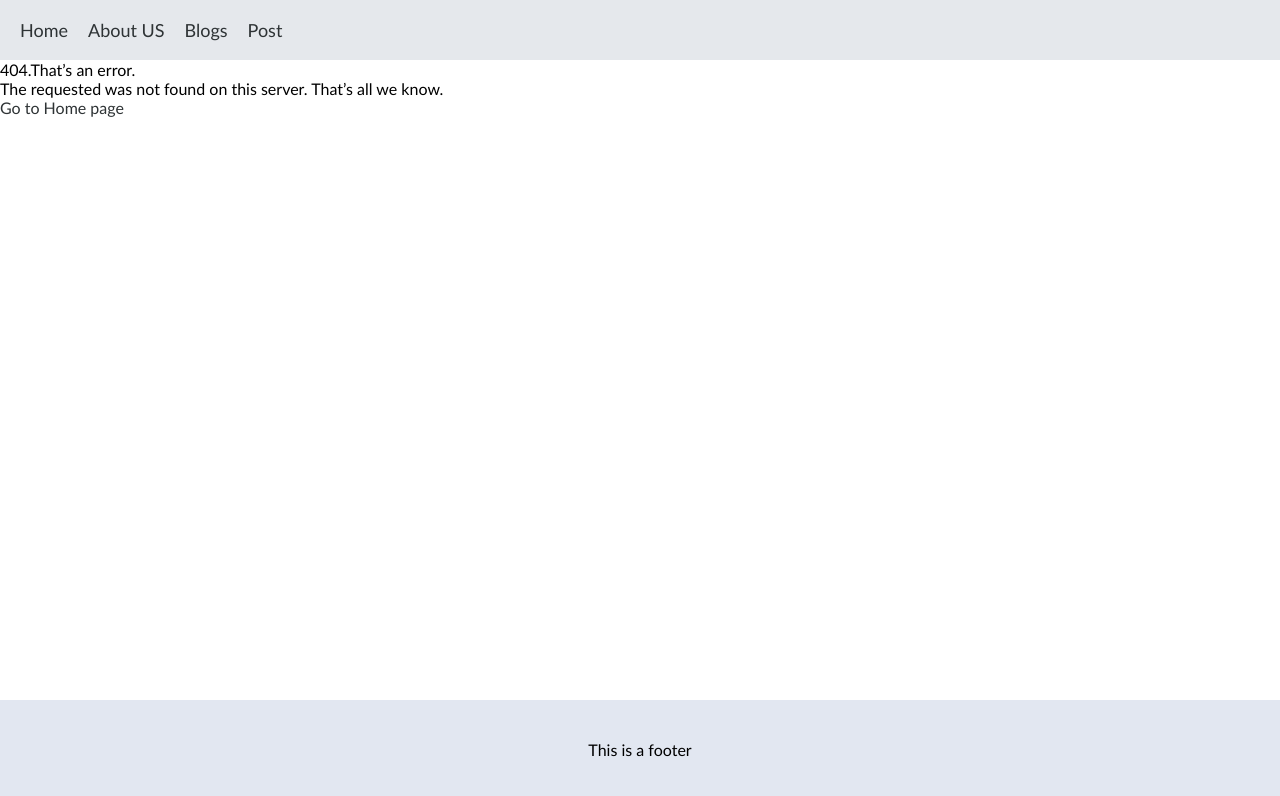
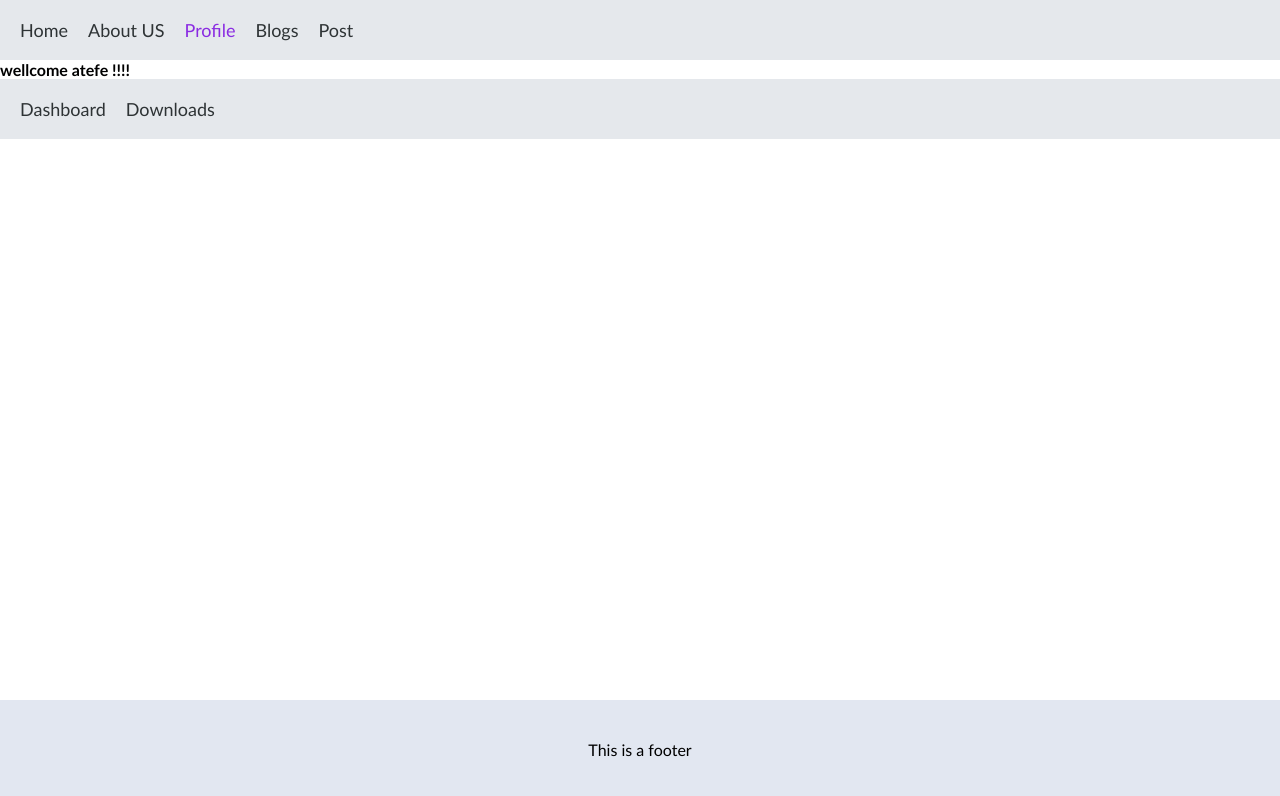
Before and after one commit to Atefeh-MN/SPA, a React (Create React App) app: page /profile in a window 1280 px wide. Before the commit this address had no page. Shown: the top 796 px of the page. Built offline with nearby package versions, Linux system fonts and the light colour scheme.

Commit message:
add profile and test nested route

```diff
--- a/package.json
+++ b/package.json
@@ -6,6 +6,7 @@
     "@testing-library/jest-dom": "^5.15.0",
     "@testing-library/react": "^11.2.7",
     "@testing-library/user-event": "^12.8.3",
+    "query-string": "^7.0.1",
     "react": "^17.0.2",
     "react-dom": "^17.0.2",
     "react-router-dom": "^4.3.1",
--- a/src/components/Blog.js
+++ b/src/components/Blog.js
@@ -1,13 +1,17 @@
 import { Link } from "react-router-dom";
+import queryString from 'query-string'
 
-const Blog = (props) => {
-    const id = props.match.params.id ;
+const Blog = ({location,match}) => {
+
+    const parsed = queryString.parse(location.search);
+    console.log(parsed);
+    const id = match.params.id ;
     return (
         <div>
             <h2>Blogs details -{id}</h2>
             <Link to='/blogs'>Go to Blogs pages</Link>
             <br/>
-            <Link to={`/blogs/${parseInt(id)+1}`}>Go to next page</Link>
+            <Link to={ `/blogs/${parseInt(id) + 1}` }>Go to next page</Link>
         </div>
      );
 }
--- /dev/null
+++ b/src/components/Dashboard.js
@@ -0,0 +1,8 @@
+
+const Dashboard = () => {
+    return (<>
+    <h4>This is dashboard</h4>
+    </>);
+}
+
+export default Dashboard;
--- /dev/null
+++ b/src/components/Downloads.js
@@ -0,0 +1,8 @@
+
+const Downloads = () => {
+    return (<>
+        <h4>This is Downloads</h4>
+    </>);
+}
+
+export default Downloads;
--- a/src/components/Navigation.js
+++ b/src/components/Navigation.js
@@ -3,6 +3,7 @@ import './nav.css'
 const items = [
     {name: 'Home', to: '/', exact: true},
     { name: 'About US', to: '/about-us' },
+    {name:'Profile',to:'/profile'},
     { name: 'Blogs', to: '/blogs' },
     {name:'Post',to:'/post'}
 ]
--- /dev/null
+++ b/src/components/SideBar.js
@@ -0,0 +1,18 @@
+import { Link } from "react-router-dom";
+
+const SideBar = () => {
+    return (
+        <aside>
+            <ul>
+                <li>
+                    <Link to='/profile/dashboard'>Dashboard</Link>
+                </li>
+                <li>
+                    <Link to='/profile/downloads'>Downloads</Link>
+                </li>
+            </ul>
+        </aside>
+     );
+}
+
+export default SideBar;
--- a/src/pages/BlogsPage.js
+++ b/src/pages/BlogsPage.js
@@ -13,7 +13,7 @@ const BlogsPage = () => {
             {items.map((item) => {
                 return (
                     <li key={item.to}>
-                        <Link to={item.to}>
+                        <Link to={{ pathname: item.to, search: "sort=name&age=33" }}>
                             {item.name}
                         </Link>
                     </li>
--- /dev/null
+++ b/src/pages/Profile.js
@@ -0,0 +1,16 @@
+import { Route } from "react-router";
+import Dashboard from "../components/Dashboard";
+import Downloads from "../components/Downloads";
+import SideBar from "../components/SideBar";
+
+const Profile = () => {
+    return (
+    <>
+        <h4>wellcome atefe !!!!</h4>
+        <SideBar />
+        <Route path='/profile/dashboard' component={Dashboard} />
+        <Route path='/profile/downloads' component={Downloads}/>
+    </>);
+}
+
+export default Profile;
--- a/src/routes.js
+++ b/src/routes.js
@@ -4,11 +4,13 @@ import NotFound  from './pages/NotFound.js';
 import Blog from './components/Blog';
 import BlogsPage from './pages/BlogsPage';
 import PostPage from './pages/PostsPage';
+import Profile from './pages/Profile';
 
 const routes = [
     { path: '/post/:id([0-9]+)?', component: PostPage },
     { path: '/blogs/:id', component: Blog },
     { path: '/blogs', component: BlogsPage },
+    {path:'/profile',component:Profile},
     { path: '/about-us', component: AboutUs },
     { path: '/', component: HomePage, exact: true },
     {component:NotFound}
```
Also changed, not shown: 1 other file (tests, documents, lock files or other folders).
